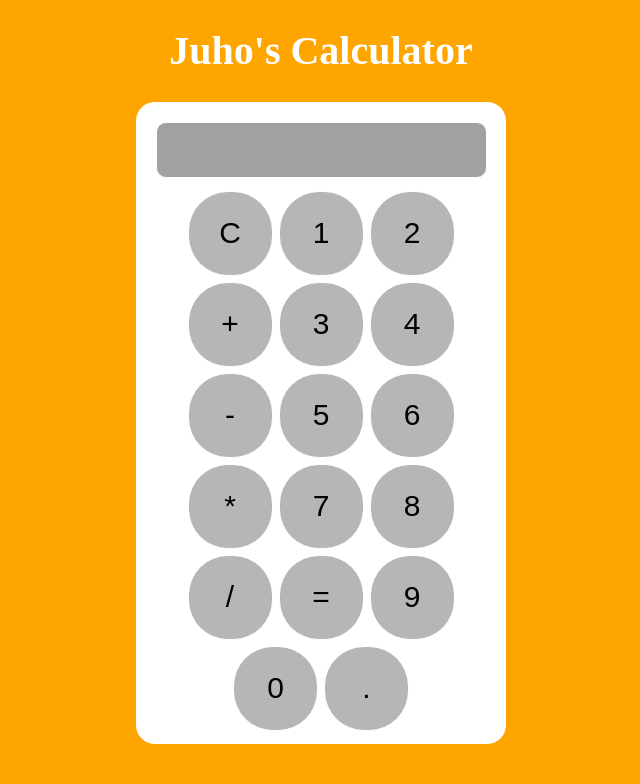
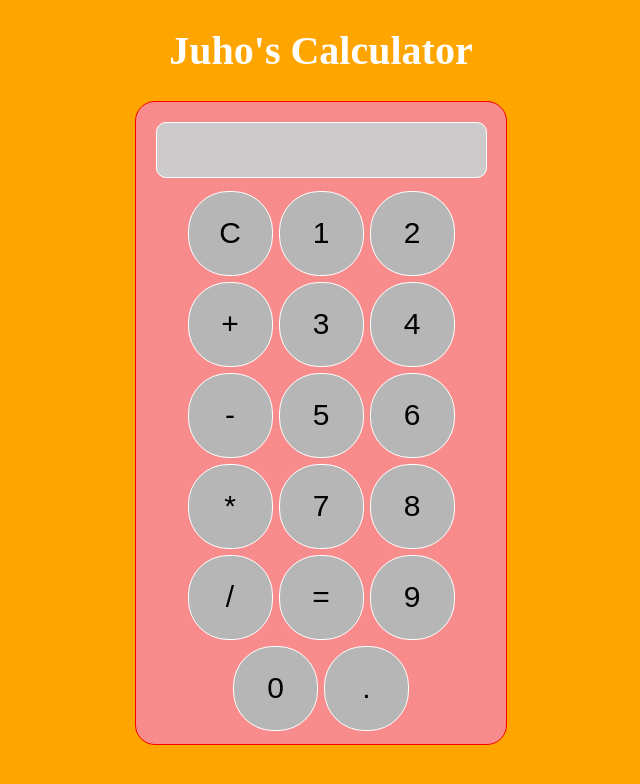
Before and after one commit to JuhoCha/OSS2026_10, a React (Vite) app in the folder Calculator/: page / in a window 1280 px wide. Shown: the top 784 px of the page, without its empty margins (319-959 px from the left). Built offline with nearby package versions, Linux system fonts and the light colour scheme.

Commit message:
change background color

```diff
--- a/Calculator/src/App.css
+++ b/Calculator/src/App.css
@@ -4,8 +4,8 @@
 }
 
 .calculator {
-  border: 1px solid orange;
-  background-color: white;
+  border: 1px solid rgb(248, 0, 0);
+  background-color: rgb(248, 140, 140);
   width: 350px;
   border-radius: 20px;
   margin: auto;
@@ -32,7 +32,7 @@
 }
 
 .display {
-  background-color: rgb(161, 161, 161);
+  background-color: rgb(204, 202, 202);
   border: 1px solid white;
   border-radius: 10px;
   width: 325px;
```
